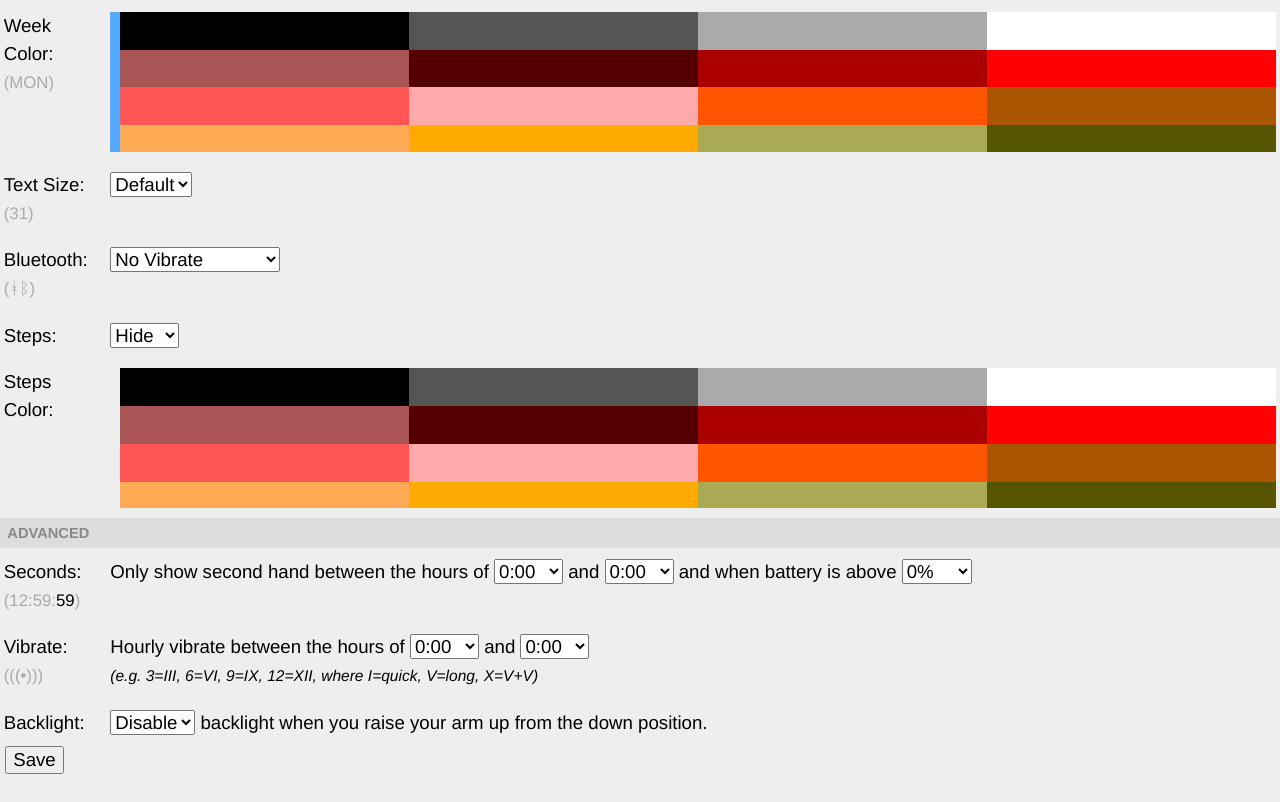
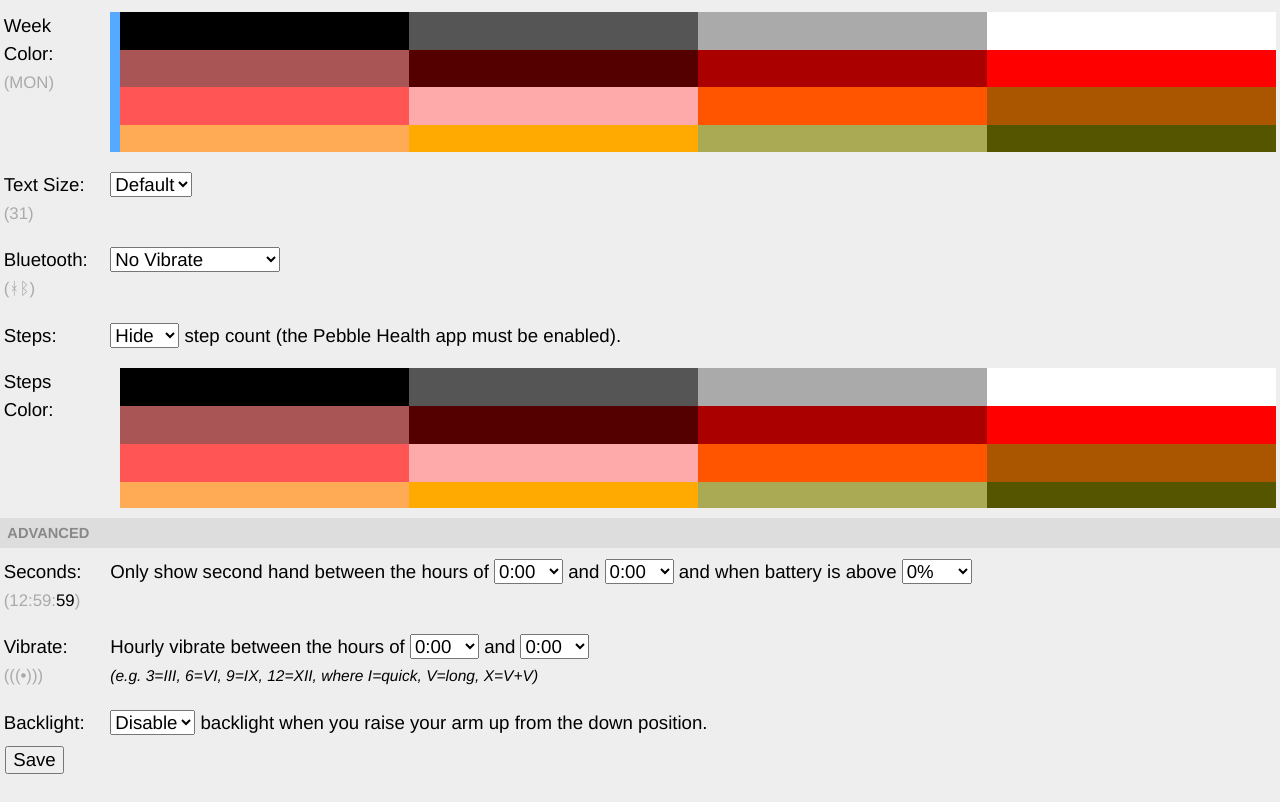
Before and after one commit to expando/expando.github.com, a plain HTML site: page misc/pebnum.html in a window 1280 px wide. Shown: the part 1369-2171 px from the top of the page. Drawn offline with Linux system fonts and the light colour scheme.

Commit message:
Update pebnum.html

```diff
--- a/misc/pebnum.html
+++ b/misc/pebnum.html
@@ -85,7 +85,7 @@ function wc(){document.write(PebColor.html())}
   <td><select name=t><option value=0>No Vibrate<option value=1>Loss Vibrate only<option value=2>Gain/Loss Vibrate</select>
 <tr>
   <td>Steps:
-  <td><select name=p><option value=0>Hide<option value=1>Show</select>
+  <td><select name=p><option value=0>Hide<option value=1>Show</select> step count (the Pebble Health app must be enabled).
 <tr>
   <td>Steps Color:
   <td><div class=colpick><input type=hidden name=pc><script>wc();</script></div>
```
